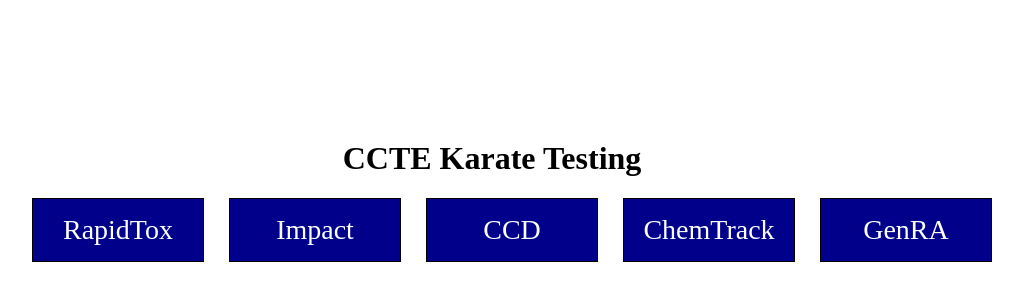
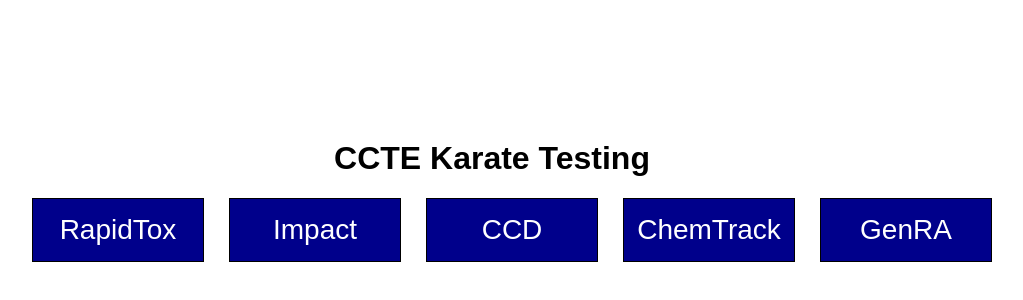
Before and after one commit to bridirks/ctx-api-karate, a plain HTML site: page index.html in a window 1280 px wide. Shown: the part 60-360 px from the top of the page, without its empty margins (148-1171 px from the left). Drawn offline with Linux system fonts and the light colour scheme.

Commit message:
Added tests for GenRA, tweaked Dockerfile, index
Used `|| true` to make all karate invocations pass even if tests failed.

Trailing /genra-api path on GenRA API URL because of OMS proxy settings.

```diff
--- a/index.html
+++ b/index.html
@@ -2,7 +2,12 @@
 
 <head>
 
+    <title>CCTE Karate Testing</title>
     <style>
+        body {
+            font-family: sans-serif;
+        }
+
         .button {
             background-color: darkblue; /* Green */
             border: 1px solid black;
@@ -16,7 +21,8 @@
             cursor: pointer;
         }
 
-        li {
+        li:not(:first-child) {
+            margin-left: 25px;
         }
     </style>
 
@@ -27,11 +33,11 @@
 <h1 style="text-align: center; width: 100%;margin-top: 200px !important;">CCTE Karate Testing</h1>
 
 <ul style="list-style: none; display: flex;justify-content: center;">
-    <li><a class="button" href="/rapidtox/karate-reports/karate-summary.html">RapidTox</a></li>
-    <li style="margin-left: 25px;"><a class="button" href="/impact/karate-reports/karate-summary.html">Impact</a></li>
-    <li style="margin-left: 25px;"><a class="button" href="/ccd/karate-reports/karate-summary.html">CCD</a></li>
-    <li style="margin-left: 25px;"><a class="button" href="/chemtrack/karate-reports/karate-summary.html">ChemTrack</a></li>
-    <li style="margin-left: 25px;"><a class="button" href="/genra/karate-reports/karate-summary.html">GenRA</a></li>
+    <li><a class="button" href="/result/rapidtox/karate-reports/karate-summary.html">RapidTox</a></li>
+    <li><a class="button" href="/result/impact/karate-reports/karate-summary.html">Impact</a></li>
+    <li><a class="button" href="/result/ccd/karate-reports/karate-summary.html">CCD</a></li>
+    <li><a class="button" href="/result/chemtrack/karate-reports/karate-summary.html">ChemTrack</a></li>
+    <li><a class="button" href="/result/genra/karate-reports/karate-summary.html">GenRA</a></li>
 </ul>
 </div>
 </body>
```
Also changed, not shown: karate-config.js (+7 -1 lines), 2 other files.
